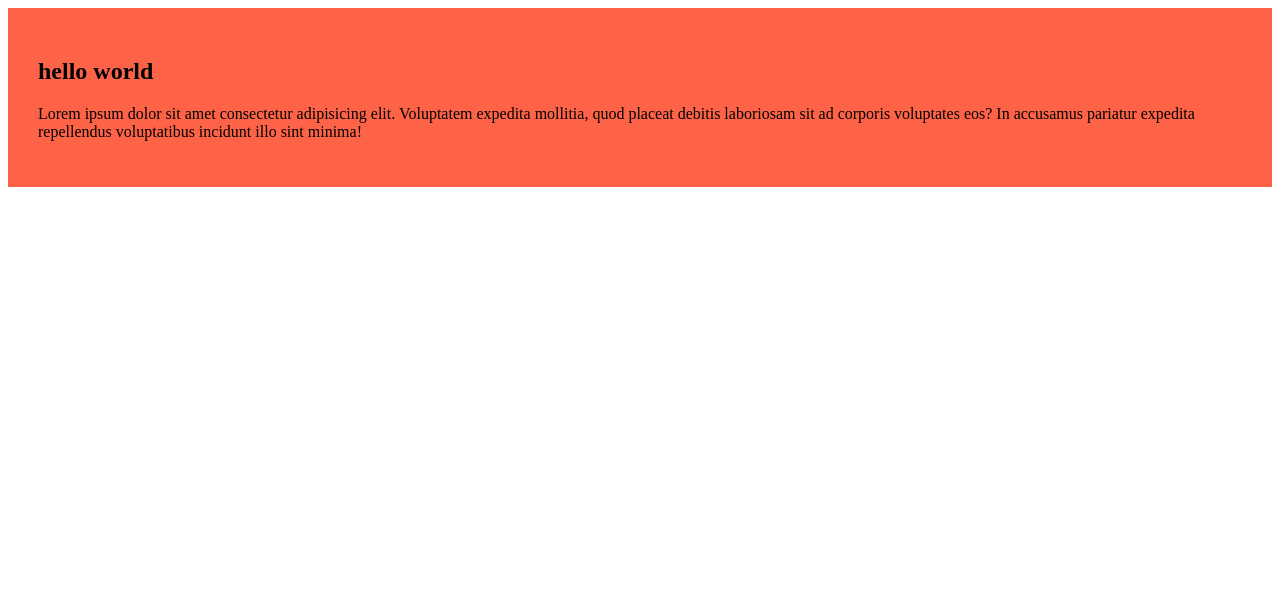
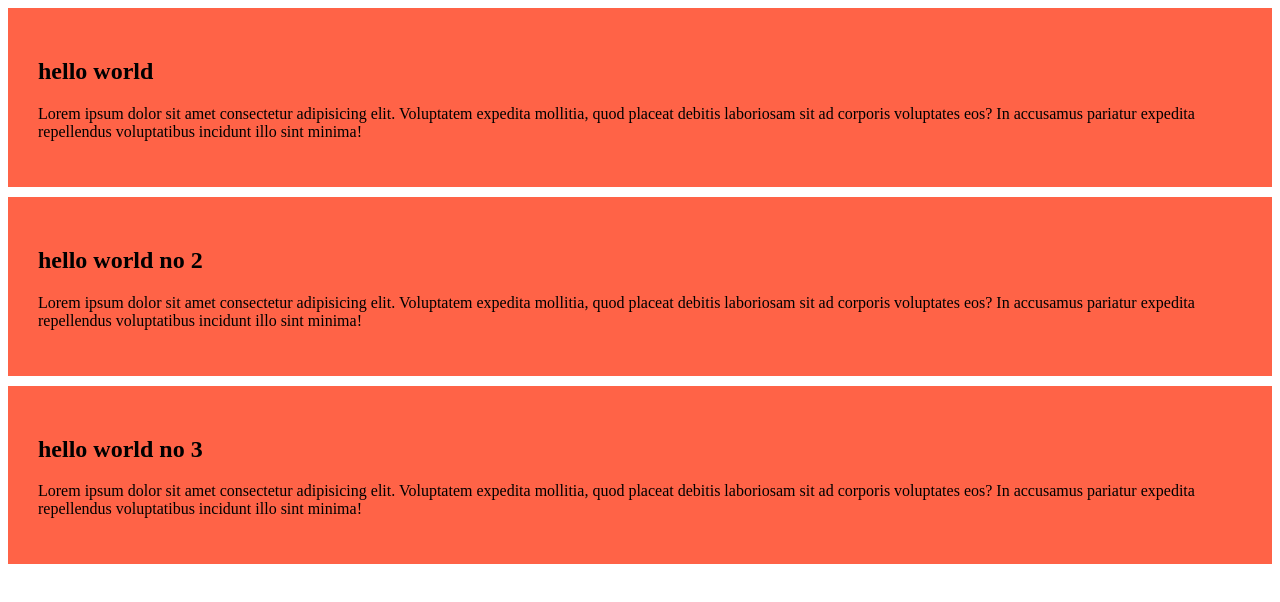
Before and after one commit to rayhanhassanratul/my-simple-website, a plain HTML site: page index.html in a window 1280 px wide. Drawn offline with Linux system fonts and the light colour scheme.

Commit message:
added new 2 blog

```diff
--- a/index.html
+++ b/index.html
@@ -11,5 +11,17 @@
         <h2>hello world</h2>
         <p>Lorem ipsum dolor sit amet consectetur adipisicing elit. Voluptatem expedita mollitia, quod placeat debitis laboriosam sit ad corporis voluptates eos? In accusamus pariatur expedita repellendus voluptatibus incidunt illo sint minima!</p>
     </div>
+
+
+    <div>
+        <h2>hello world no 2</h2>
+        <p>Lorem ipsum dolor sit amet consectetur adipisicing elit. Voluptatem expedita mollitia, quod placeat debitis laboriosam sit ad corporis voluptates eos? In accusamus pariatur expedita repellendus voluptatibus incidunt illo sint minima!</p>
+    </div>
+
+
+    <div>
+        <h2>hello world no 3</h2>
+        <p>Lorem ipsum dolor sit amet consectetur adipisicing elit. Voluptatem expedita mollitia, quod placeat debitis laboriosam sit ad corporis voluptates eos? In accusamus pariatur expedita repellendus voluptatibus incidunt illo sint minima!</p>
+    </div>
 </body>
 </html>
--- a/styles/blog.css
+++ b/styles/blog.css
@@ -1,4 +1,5 @@
 div{
     background-color: tomato;
     padding: 30px;
+    margin-bottom: 10px;
 }
```
